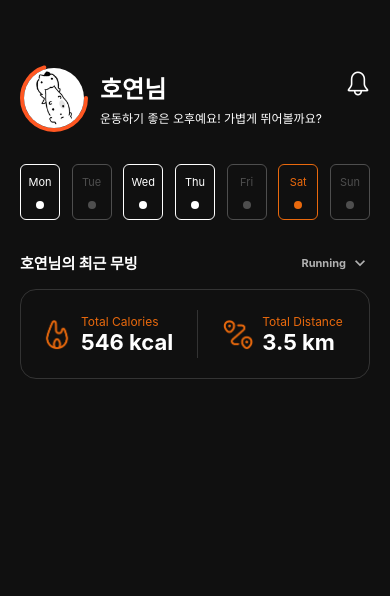
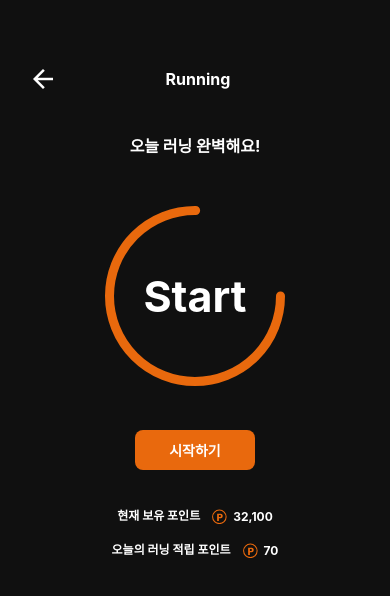
Before and after one commit to SKU-LikeLion13th/MovingCash_Front, a React Native app: screen /Running in a window 390 px wide. Shown: the top 596 px of the page. Built offline with nearby package versions, Linux system fonts and the light colour scheme.

Commit message:
[design]runningPage

```diff
--- a/App.tsx
+++ b/App.tsx
@@ -11,6 +11,8 @@
 import Id from "src/screens/Member/Id";
 import Pw from "src/screens/Member/Pw";
 import Start from "src/screens/Member/Start";
+
+import Running from "src/screens/Activity/Running/Running";
 
 // React Navigation에서는 Stack Navigator에 등록한 스크린 이름, 파라미터 타입을 먼저 정의하고,
 // useNavigation에 알려줘야해
@@ -30,6 +32,7 @@
   Id: undefined;
   Pw: undefined;
   Start: undefined;
+  Running: undefined;
 };
 const Stack = createNativeStackNavigator<RootStackParamList>();
 
@@ -37,6 +40,7 @@
   return (
     <NavigationContainer>
       <Stack.Navigator screenOptions={{ headerShown: false }}>
+        <Stack.Screen name="Running" component={Running} />
         {/* 호연 */}
         <Stack.Screen name="Main" component={Main} />
         <Stack.Screen name="PointMain" component={PointMain} />
@@ -50,6 +54,9 @@
         <Stack.Screen name="Id" component={Id} />
         <Stack.Screen name="Pw" component={Pw} />
         <Stack.Screen name="Start" component={Start} />
+
+        {/* 혜원 */}
+        {/* <Stack.Screen name="Running" component={Running} /> */}
       </Stack.Navigator>
     </NavigationContainer>
   );
--- a/src/screens/Activity/Common/components/ActivityTitle.tsx
+++ /dev/null
@@ -1,28 +0,0 @@
-import React from "react";
-import { View, Text, Pressable } from "react-native";
-import Svg, { Path } from "react-native-svg";
-
-type ActivityType = "run" | "walk";
-
-interface ActivityTitleProps {
-  activity: ActivityType;
-}
-
-export default function ActivityTitle({ activity }: ActivityTitleProps) {
-  const title = activity === "run" ? "Running" : "Walking";
-
-  return (
-    <View className="flex-row justify-between items-center text-center">
-      <Pressable>
-        <Svg width={40} height={40} viewBox="0 0 24 24" fill="none">
-          <Path
-            d="M19 11H9l3.29-3.29a1 1 0 0 0 0-1.42 1 1 0 0 0-1.41 0l-4.29 4.3A2 2 0 0 0 6 12h0a2 2 0 0 0 .59 1.4l4.29 4.3a1 1 0 1 0 1.41-1.42L9 13h10a1 1 0 0 0 0-2Z"
-            fill="white"
-          />
-        </Svg>
-      </Pressable>
-      <Text className="text-white text-2xl font-bold">{title}</Text>
-      <View className="w-10" /> {/* 상단 텍스트 중앙 배치용 */}
-    </View>
-  );
-}
--- a/src/screens/Activity/Common/components/MotivationText.tsx
+++ b/src/screens/Activity/Common/components/MotivationText.tsx
@@ -35,7 +35,7 @@
 
   return (
     <View>
-      <Text className="text-center text-base text-white font-bold mt-10">
+      <Text className="text-center text-base text-white font-bold mt-4">
         {message}
       </Text>
     </View>
--- a/src/screens/Activity/Running/Running.tsx
+++ b/src/screens/Activity/Running/Running.tsx
@@ -1,16 +1,21 @@
 import React from "react";
 import { View } from "react-native";
 
+import Header from "src/components/Header";
 import MotivationText from "../Common/components/MotivationText";
-import ActivityTitle from "../Common/components/ActivityTitle";
 import RunningTracker from "./components/RunningTracker";
+import RunningPoints from "./components/RunningPoints";
 
 export default function Running() {
   return (
-    <View className="flex-1 bg-[#101010] pt-16 px-3">
-      <ActivityTitle activity="run" />
+    <View className="flex-1 bg-[#101010] px-3">
+      <Header title="Running" />
+
       <MotivationText activity="run" status="finish" />
+
       <RunningTracker />
+
+      <RunningPoints />
     </View>
   );
 }
--- /dev/null
+++ b/src/screens/Activity/Running/components/RunningPoints.tsx
@@ -0,0 +1,57 @@
+import { View, Text } from "react-native";
+import React from "react";
+import Svg, { Circle, Path } from "react-native-svg";
+
+export default function RunningPoints() {
+  return (
+    <View className="my-9">
+      {/* 현재 보유 포인트 */}
+      <View className="flex-row items-center justify-center">
+        <Text className="h-5 text-white font-bold text-[12px]">
+          현재 보유 포인트
+        </Text>
+
+        <Svg width="15" height="15" viewBox="0 0 15 15" className="ml-3 mr-1.5">
+          <Circle
+            cx="7.35403"
+            cy="7.816"
+            r="6.77388"
+            stroke="#E9690D"
+            strokeWidth="1.04214"
+            fill="none"
+          />
+          <Path
+            d="M10.6975 7.03944C10.6975 7.46324 10.6002 7.8523 10.4057 8.20663C10.2112 8.55401 9.91243 8.83538 9.50947 9.05076C9.10651 9.26613 8.60628 9.37382 8.00879 9.37382H6.90413V12H5.12208V4.68421H8.00879C8.59239 4.68421 9.08567 4.78495 9.48863 4.98643C9.89158 5.18791 10.1938 5.46581 10.3953 5.82014C10.5968 6.17446 10.6975 6.5809 10.6975 7.03944ZM7.87332 7.95652C8.21375 7.95652 8.46733 7.87662 8.63407 7.71682C8.80082 7.55703 8.88419 7.33123 8.88419 7.03944C8.88419 6.74764 8.80082 6.52184 8.63407 6.36205C8.46733 6.20226 8.21375 6.12236 7.87332 6.12236H6.90413V7.95652H7.87332Z"
+            fill="#E9690D"
+          />
+        </Svg>
+
+        <Text className="text-white font-bold text-[12px]">32,100</Text>
+      </View>
+
+      {/* 오늘의 러닝 적립 포인트 */}
+      <View className="flex-row items-center justify-center mt-3.5">
+        <Text className="h-5 text-white font-bold text-[12px]">
+          오늘의 러닝 적립 포인트
+        </Text>
+
+        <Svg width="15" height="15" viewBox="0 0 15 15" className="ml-3 mr-1.5">
+          <Circle
+            cx="7.35403"
+            cy="7.816"
+            r="6.77388"
+            stroke="#E9690D"
+            strokeWidth="1.04214"
+            fill="none"
+          />
+          <Path
+            d="M10.6975 7.03944C10.6975 7.46324 10.6002 7.8523 10.4057 8.20663C10.2112 8.55401 9.91243 8.83538 9.50947 9.05076C9.10651 9.26613 8.60628 9.37382 8.00879 9.37382H6.90413V12H5.12208V4.68421H8.00879C8.59239 4.68421 9.08567 4.78495 9.48863 4.98643C9.89158 5.18791 10.1938 5.46581 10.3953 5.82014C10.5968 6.17446 10.6975 6.5809 10.6975 7.03944ZM7.87332 7.95652C8.21375 7.95652 8.46733 7.87662 8.63407 7.71682C8.80082 7.55703 8.88419 7.33123 8.88419 7.03944C8.88419 6.74764 8.80082 6.52184 8.63407 6.36205C8.46733 6.20226 8.21375 6.12236 7.87332 6.12236H6.90413V7.95652H7.87332Z"
+            fill="#E9690D"
+          />
+        </Svg>
+
+        <Text className="text-white font-bold text-[12px]">70</Text>
+      </View>
+    </View>
+  );
+}
--- a/src/screens/Activity/Running/components/RunningTracker.tsx
+++ b/src/screens/Activity/Running/components/RunningTracker.tsx
@@ -1,6 +1,11 @@
 import { View, Text, Pressable } from "react-native";
-import Svg, { Circle, Defs, LinearGradient, Stop } from "react-native-svg";
-import { AnimatedCircularProgress } from "react-native-circular-progress";
+import Svg, {
+  Circle,
+  Defs,
+  Path,
+  LinearGradient,
+  Stop,
+} from "react-native-svg";
 import React, { useState } from "react";
 
 type StatusType = "start" | "ongoing" | "stop" | "finish";
@@ -22,7 +27,7 @@
   // 상태별 원 UI
   const renderStart = () => (
     <>
-      <View className="mt-10 items-center justify-center">
+      <View className="mt-2 items-center justify-center">
         <Svg width={size} height={size}>
           <Circle
             cx={size / 2}
@@ -40,27 +45,109 @@
     </>
   );
 
-  const renderOngoing = () => (
+  const renderOngoing = () => {
+    const createArcPath = (
+      startAngle: number,
+      endAngle: number,
+      radius: number,
+      centerX: number,
+      centerY: number
+    ): string => {
+      const start = polarToCartesian(centerX, centerY, radius, endAngle);
+      const end = polarToCartesian(centerX, centerY, radius, startAngle);
+      const largeArcFlag = endAngle - startAngle <= 180 ? "0" : "1";
+      return [
+        "M",
+        start.x,
+        start.y,
+        "A",
+        radius,
+        radius,
+        0,
+        largeArcFlag,
+        0,
+        end.x,
+        end.y,
+      ].join(" ");
+    };
+
+    const polarToCartesian = (
+      centerX: number,
+      centerY: number,
+      radius: number,
+      angleInDegrees: number
+    ): { x: number; y: number } => {
+      const angleInRadians = ((angleInDegrees - 90) * Math.PI) / 180.0;
+      return {
+        x: centerX + radius * Math.cos(angleInRadians),
+        y: centerY + radius * Math.sin(angleInRadians),
+      };
+    };
+
+    const centerX: number = size / 2;
+    const centerY: number = size / 2;
+    const totalDegrees: number = -270; // 75% 원
+    const segments: number = 60; // 그라데이션 세그먼트 수
+    const degreesPerSegment: number = totalDegrees / segments;
+
+    return (
       <>
-      <View className="mt-10 items-center justify-center">
+        <View className="mt-2 items-center justify-center">
           <Svg width={size} height={size}>
             <Defs>
-            <LinearGradient id="grad" x1="0%" y1="0%" x2="100%" y2="0%">
-              <Stop offset="0%" stopColor="#E9690D" />
-              <Stop offset="100%" stopColor="#FFFFFF" />
+              {/* 각 세그먼트별 그라데이션 생성 */}
+              {Array.from({ length: segments }, (_, i: number) => {
+                const opacity: number = 1 - i / segments;
+                const color: string = `rgba(233, 105, 13, ${opacity})`;
+                const whiteBlend: number = Math.min(1, i / (segments * 0.7));
+                const finalColor: string = `rgb(${
+                  233 + (255 - 233) * whiteBlend
+                }, ${105 + (255 - 105) * whiteBlend}, ${
+                  13 + (255 - 13) * whiteBlend
+                })`;
+
+                return (
+                  <LinearGradient
+                    key={i}
+                    id={`grad${i}`}
+                    x1="0%"
+                    y1="0%"
+                    x2="100%"
+                    y2="0%">
+                    <Stop offset="0%" stopColor={finalColor} />
+                    <Stop offset="100%" stopColor={finalColor} />
                   </LinearGradient>
+                );
+              })}
             </Defs>
 
-          <Circle
-            cx={size / 2}
-            cy={size / 2}
-            r={radius}
-            stroke="url(#grad)"
+            {/* 여러 Path로 그라데이션 원 그리기 */}
+            {Array.from({ length: segments }, (_, i: number) => {
+              const startAngle: number = i * degreesPerSegment;
+              const endAngle: number = (i + 1) * degreesPerSegment;
+              const whiteBlend: number = i / (segments - 1);
+              const r: number = Math.round(233 + (255 - 233) * whiteBlend);
+              const g: number = Math.round(105 + (255 - 105) * whiteBlend);
+              const b: number = Math.round(13 + (255 - 13) * whiteBlend);
+              const color: string = `rgb(${r}, ${g}, ${b})`;
+
+              return (
+                <Path
+                  key={i}
+                  d={createArcPath(
+                    startAngle,
+                    endAngle,
+                    radius,
+                    centerX,
+                    centerY
+                  )}
+                  stroke={color}
                   strokeWidth={strokeWidth}
                   strokeLinecap="round"
                   fill="none"
-            strokeDasharray={`${circumference * 0.75}, ${circumference * 0.25}`}
                 />
+              );
+            })}
           </Svg>
           <Text className="absolute text-[43px] text-white font-bold">
             1.2 <Text className="text-4xl">km</Text>
@@ -68,45 +155,51 @@
         </View>
       </>
     );
+  };
 
   const renderStop = () => (
     <>
+      <View className="mt-2 items-center justify-center">
         <Svg width={size} height={size}>
           <Circle
             cx={size / 2}
             cy={size / 2}
             r={radius}
-          stroke="#FFD700"
+            stroke="#939393"
             strokeWidth={strokeWidth}
+            strokeLinecap="round"
             fill="none"
-          strokeDasharray={`${circumference * 0.4}, ${circumference * 0.6}`}
+            strokeDasharray={`${circumference * 0.75}, ${circumference * 0.25}`}
           />
         </Svg>
-      <Text className="absolute text-[43px] text-white font-bold">Paused</Text>
-      <Text className="absolute top-[65%] text-sm text-yellow-300">
-        이어 달리기 가능
+        <Text className="absolute top-[52px] text-[43px] text-white font-bold">
+          Stop
         </Text>
+        <Text className="absolute bottom-11 text-sm text-white">1.2km</Text>
+      </View>
     </>
   );
 
   const renderFinish = () => (
     <>
+      <View className="mt-2 items-center justify-center">
         <Svg width={size} height={size}>
           <Circle
             cx={size / 2}
             cy={size / 2}
             r={radius}
-          stroke="#E9690D"
+            stroke="#FFFFFF"
             strokeWidth={strokeWidth}
+            strokeLinecap="round"
             fill="none"
+            strokeDasharray={`${circumference * 0.5}, ${circumference * 0.25}`}
           />
         </Svg>
-      <Text className="absolute text-[36px] text-white font-bold">
-        Complete!
+        <Text className="absolute top-[52px] text-[43px] text-white font-bold">
+          Finish!
         </Text>
-      <Text className="absolute top-[65%] text-green-300">
-        오늘 기록이 저장되었습니다.
-      </Text>
+        <Text className="absolute bottom-11 text-sm text-[#E9690D]">1.2km</Text>
+      </View>
     </>
   );
 
@@ -132,8 +225,7 @@
         return (
           <Pressable
             onPress={handleStart}
-            className="w-[40%] h-10 flex justify-center items-center bg-[#E9690D] rounded-lg mt-3"
-          >
+            className="w-[40%] h-10 flex justify-center items-center bg-[#E9690D] rounded-lg mt-3">
             <Text className="text-white font-bold">시작하기</Text>
           </Pressable>
         );
@@ -141,15 +233,13 @@
         return (
           <View className="flex-row justify-around w-full mt-3">
             <Pressable
-              onPress={handlePause}
-              className="w-[40%] h-10 flex justify-center items-center bg-[#4D4D4D] rounded-lg"
-            >
+              onPress={handleFinish}
+              className="w-[40%] h-10 flex justify-center items-center bg-[#4D4D4D] rounded-lg">
               <Text className="text-white font-bold">종료하기</Text>
             </Pressable>
             <Pressable
-              onPress={handleFinish}
-              className="w-[40%] h-10 flex justify-center items-center bg-[#4D4D4D] rounded-lg"
-            >
+              onPress={handlePause}
+              className="w-[40%] h-10 flex justify-center items-center bg-[#4D4D4D] rounded-lg">
               <Text className="text-white font-bold">일시정지</Text>
             </Pressable>
           </View>
@@ -158,16 +248,14 @@
         return (
           <View className="flex-row justify-around w-full">
             <Pressable
-              onPress={handleResume}
-              className="w-[40%] h-10 flex justify-center items-center bg-green-500 rounded-lg"
-            >
-              <Text className="text-white font-bold">재개</Text>
+              onPress={handleFinish}
+              className="w-[40%] h-10 flex justify-center items-center bg-[#4D4D4D] rounded-lg">
+              <Text className="text-white font-bold">종료하기</Text>
             </Pressable>
             <Pressable
-              onPress={handleFinish}
-              className="w-[40%] h-10 flex justify-center items-center bg-red-500 rounded-lg"
-            >
-              <Text className="text-white font-bold">종료</Text>
+              onPress={handleResume}
+              className="w-[40%] h-10 flex justify-center items-center bg-[#E9690D] rounded-lg">
+              <Text className="text-white font-bold">이어달리기</Text>
             </Pressable>
           </View>
         );
@@ -181,17 +269,12 @@
       <View className="mt-10 items-center justify-center">
         {renderByStatus()}
       </View>
-      <View className="flex-row justify-around mt-10 px-5">
+      <View
+        className={`flex-row justify-around ${
+          status == "finish" ? "mt-1.5" : "mt-8"
+        } px-8`}>
         {renderButtons()}
       </View>
     </View>
   );
 }
-
-{
-  /* <View className="flex-row justify-around mt-10 px-5">
-  <Pressable className="w-[40%] h-10 flex justify-center items-center bg-[#E9690D] rounded-lg">
-    <Text className="text-white text-sm font-bold">시작하기</Text>
-  </Pressable>
-</View>; */
-}
```
Lines whose indentation alone changed are shown as unchanged.
